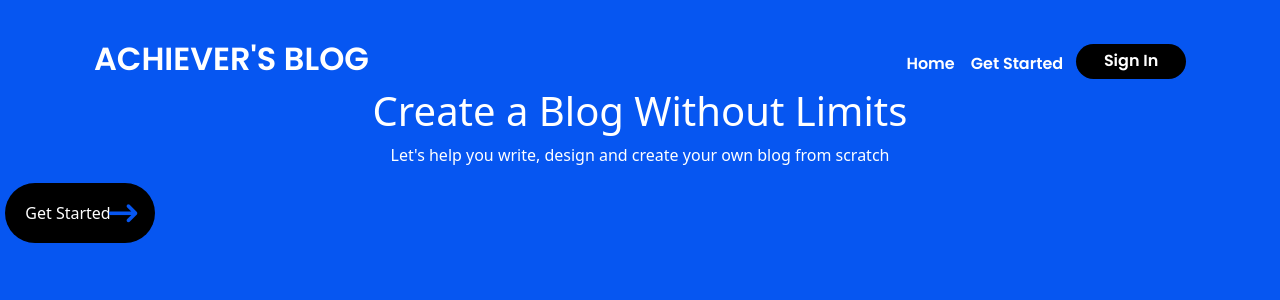
After one commit to meseletoluwani/acheivers-blog, a Flask app: page /getstarted in a window 1280 px wide. The commit adds this page. Shown: the top 300 px of the page. Run offline with Flask 3, Linux system fonts and the light colour scheme; some libraries are stand-ins or nearby versions.

Commit message:
started get started

```diff
--- /dev/null
+++ b/website/static/styles/getstarted.css
@@ -0,0 +1,42 @@
+.logo{
+    color: #fff;
+}
+
+.nav-link{
+    color: #ffff;
+}
+
+body{
+    background-color: #0656F1;
+}
+
+#container{
+    color: #fff;
+}
+
+.getstarted .button{
+    display: flex;
+    align-self: center;
+    justify-content: center;
+    align-items: center;
+    background-color: black;
+    color: #ffff;
+    border-radius: 50px;
+    height: 60px;
+    width: 150px;
+    border: 0;
+}
+
+.getstarted{
+    text-align: center;
+}
+
+.button i{
+color: #0656F1;
+font-size: 24px;
+}
+
+.button .link{
+    text-decoration: none;
+    color: #ffff;
+}
--- a/website/templates/base.html
+++ b/website/templates/base.html
@@ -2,12 +2,14 @@
 <html>
   <head>
     <link rel="stylesheet" href="https://cdn.jsdelivr.net/npm/bootstrap@5.3.0-alpha3/dist/css/bootstrap.min.css">
+    <script src="https://kit.fontawesome.com/23315ae06f.js" crossorigin="anonymous"></script>
     <link rel= "stylesheet" type= "text/css" href= "{{ url_for('static',filename='styles/base.css') }}">
     <meta charset="UTF-8">
     <meta http-equiv="X-UA-Compatible" content="IE=edge">
     <meta name="viewport" content="width=device-width, initial-scale=1.0">
     <link rel="preconnect" href="https://fonts.googleapis.com">
     <link rel="preconnect" href="https://fonts.gstatic.com" crossorigin>
+
     {% block head %}
     {% endblock %}
   </head>
--- /dev/null
+++ b/website/templates/getstarted.html
@@ -0,0 +1,33 @@
+{% extends "base.html" %}
+{% block head %}
+    <link rel= "stylesheet" type= "text/css" href= "{{ url_for('static',filename='styles/getstarted.css') }}">
+    <title>Get Started</title>
+    <script src="https://kit.fontawesome.com/23315ae06f.js" crossorigin="anonymous"></script>
+    <link href="https://fonts.googleapis.com/css2?family=Poppins:wght@700&display=swap" rel="stylesheet">
+    <link href="https://fonts.googleapis.com/css2?family=Poppins:wght@500&display=swap" rel="stylesheet">
+    <link href="https://fonts.googleapis.com/css2?family=Poppins:wght@600&display=swap" rel="stylesheet">
+
+{% endblock %}
+
+{% block nav1 %}
+    Home
+{% endblock %}
+{% block nav2 %}
+    Get Started
+{% endblock %}
+{% block nav3 %}
+    Sign In
+{% endblock %}
+
+{% block content %}
+<div class="getstarted">
+    <h1>Create a Blog Without Limits</h1>
+    <p>Let's help you write, design and create your own blog from scratch</p>
+    <div class="button">
+        <a href="/signup" class="link">Get Started</a>
+        <i class="fa-solid fa-arrow-right-long fa-beat"></i>
+    </div>
+
+</div>
+
+{% endblock %}
--- a/website/views.py
+++ b/website/views.py
@@ -7,3 +7,6 @@ views = Blueprint("views", __name__)
 @views.route("/")
 def home():
     return "Hello"
+@views.route("/getstarted")
+def getStarted():
+    return render_template("getstarted.html")
```
Also changed, not shown: website/templates/home.html (deleted, +0 -48 lines), website/static/styles/base.css (line endings or trailing spaces).
